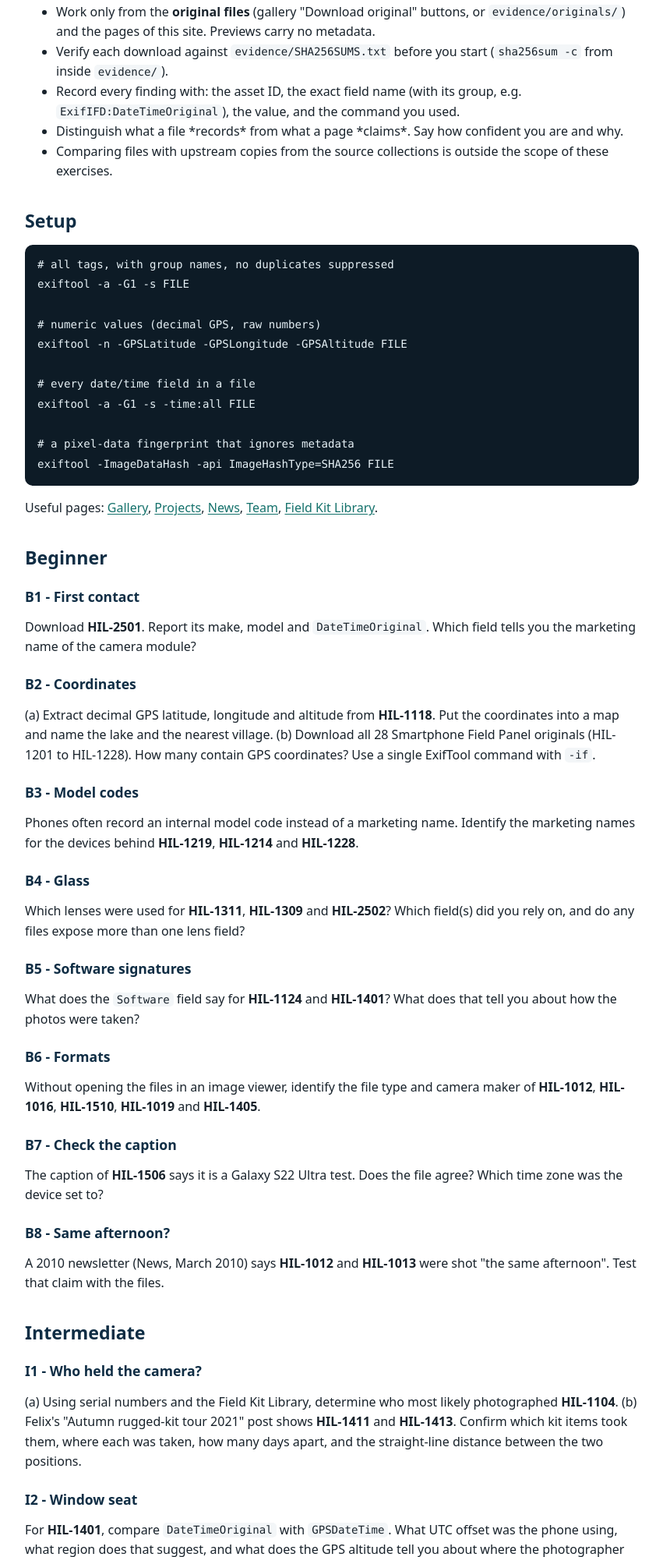
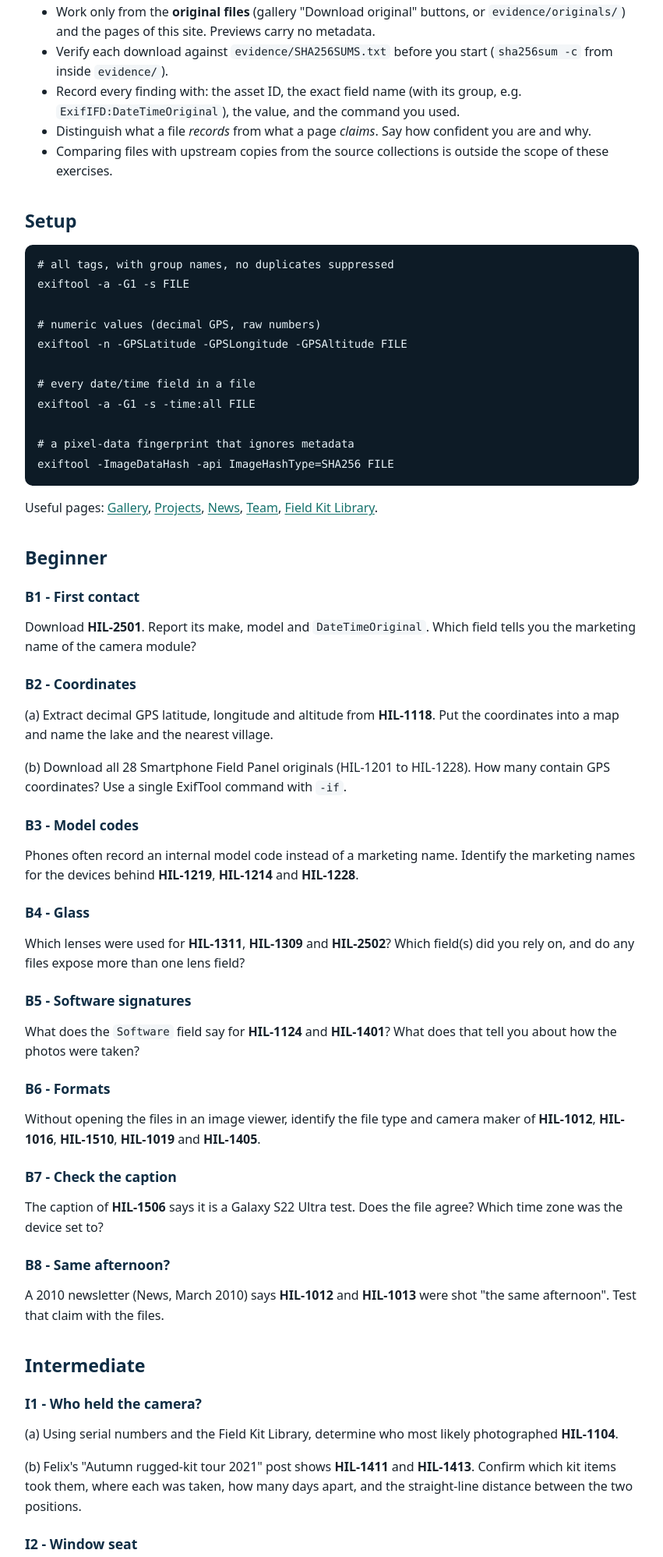
Before and after one commit to michaelelizarovcohen/halvane-imaging-labs, a plain HTML site: page docs/lab-notice/worksheet.html in a window 1280 px wide. Shown: the part 304-2301 px from the top of the page at 78% size, without its empty margins (214-1065 px from the left). Drawn offline with Linux system fonts and the light colour scheme.

Commit message:
Worksheet formatting (italics, sub-parts) and VISION citation details
Co-Authored-By: Claude Opus 5.5 <noreply@anthropic.com>

```diff
--- a/docs/lab-notice/worksheet.html
+++ b/docs/lab-notice/worksheet.html
@@ -22,7 +22,7 @@
 <section class="wrap section narrow worksheet"><h1 id="student-worksheet">Student worksheet</h1>
 <p>Halvane Imaging Labs is a fictional company built for this OSINT and digital-forensics lab. Read the <a href="index.html">lab notice</a> first.</p>
 <h2 id="ground-rules">Ground rules</h2>
-<ul><li>Work only from the <strong>original files</strong> (gallery &quot;Download original&quot; buttons, or <code>evidence/originals/</code>) and the pages of this site. Previews carry no metadata.</li><li>Verify each download against <code>evidence/SHA256SUMS.txt</code> before you start (<code>sha256sum -c</code> from inside <code>evidence/</code>).</li><li>Record every finding with: the asset ID, the exact field name (with its group, e.g. <code>ExifIFD:DateTimeOriginal</code>), the value, and the command you used.</li><li>Distinguish what a file *records* from what a page *claims*. Say how confident you are and why.</li><li>Comparing files with upstream copies from the source collections is outside the scope of these exercises.</li></ul>
+<ul><li>Work only from the <strong>original files</strong> (gallery &quot;Download original&quot; buttons, or <code>evidence/originals/</code>) and the pages of this site. Previews carry no metadata.</li><li>Verify each download against <code>evidence/SHA256SUMS.txt</code> before you start (<code>sha256sum -c</code> from inside <code>evidence/</code>).</li><li>Record every finding with: the asset ID, the exact field name (with its group, e.g. <code>ExifIFD:DateTimeOriginal</code>), the value, and the command you used.</li><li>Distinguish what a file <em>records</em> from what a page <em>claims</em>. Say how confident you are and why.</li><li>Comparing files with upstream copies from the source collections is outside the scope of these exercises.</li></ul>
 <h2 id="setup">Setup</h2>
 <pre><code># all tags, with group names, no duplicates suppressed
 exiftool -a -G1 -s FILE
@@ -40,7 +40,8 @@ exiftool -ImageDataHash -api ImageHashType=SHA256 FILE</code></pre>
 <h3 id="b1-first-contact">B1 - First contact</h3>
 <p>Download <strong>HIL-2501</strong>. Report its make, model and <code>DateTimeOriginal</code>. Which field tells you the marketing name of the camera module?</p>
 <h3 id="b2-coordinates">B2 - Coordinates</h3>
-<p>(a) Extract decimal GPS latitude, longitude and altitude from <strong>HIL-1118</strong>. Put the coordinates into a map and name the lake and the nearest village. (b) Download all 28 Smartphone Field Panel originals (HIL-1201 to HIL-1228). How many contain GPS coordinates? Use a single ExifTool command with <code>-if</code>.</p>
+<p>(a) Extract decimal GPS latitude, longitude and altitude from <strong>HIL-1118</strong>. Put the coordinates into a map and name the lake and the nearest village.</p>
+<p>(b) Download all 28 Smartphone Field Panel originals (HIL-1201 to HIL-1228). How many contain GPS coordinates? Use a single ExifTool command with <code>-if</code>.</p>
 <h3 id="b3-model-codes">B3 - Model codes</h3>
 <p>Phones often record an internal model code instead of a marketing name. Identify the marketing names for the devices behind <strong>HIL-1219</strong>, <strong>HIL-1214</strong> and <strong>HIL-1228</strong>.</p>
 <h3 id="b4-glass">B4 - Glass</h3>
@@ -55,7 +56,8 @@ exiftool -ImageDataHash -api ImageHashType=SHA256 FILE</code></pre>
 <p>A 2010 newsletter (News, March 2010) says <strong>HIL-1012</strong> and <strong>HIL-1013</strong> were shot &quot;the same afternoon&quot;. Test that claim with the files.</p>
 <h2 id="intermediate">Intermediate</h2>
 <h3 id="i1-who-held-the-camera">I1 - Who held the camera?</h3>
-<p>(a) Using serial numbers and the Field Kit Library, determine who most likely photographed <strong>HIL-1104</strong>. (b) Felix&#x27;s &quot;Autumn rugged-kit tour 2021&quot; post shows <strong>HIL-1411</strong> and <strong>HIL-1413</strong>. Confirm which kit items took them, where each was taken, how many days apart, and the straight-line distance between the two positions.</p>
+<p>(a) Using serial numbers and the Field Kit Library, determine who most likely photographed <strong>HIL-1104</strong>.</p>
+<p>(b) Felix&#x27;s &quot;Autumn rugged-kit tour 2021&quot; post shows <strong>HIL-1411</strong> and <strong>HIL-1413</strong>. Confirm which kit items took them, where each was taken, how many days apart, and the straight-line distance between the two positions.</p>
 <h3 id="i2-window-seat">I2 - Window seat</h3>
 <p>For <strong>HIL-1401</strong>, compare <code>DateTimeOriginal</code> with <code>GPSDateTime</code>. What UTC offset was the phone using, what region does that suggest, and what does the GPS altitude tell you about where the photographer was?</p>
 <h3 id="i3-the-rail-walk">I3 - The rail walk</h3>
@@ -86,7 +88,8 @@ exiftool -ImageDataHash -api ImageHashType=SHA256 FILE</code></pre>
 <h3 id="a7-reconcile-the-register">A7 - Reconcile the register</h3>
 <p>Build a table for all seven TIDEMARK-25 figures: device, serial (or internal serial), Field Kit Library tag, holder on the capture date, real capture date, and whether the <code>Artist</code> field is consistent with the register.</p>
 <h3 id="a8-clocks-and-quirks">A8 - Clocks and quirks</h3>
-<p>(a) For <strong>HIL-1104</strong>, work out the camera&#x27;s UTC offset and how far its clock drifted from GPS time. (b) <strong>HIL-1405</strong>, <strong>HIL-1409</strong> and <strong>HIL-1413</strong> each carry a <code>CreateDate</code> far from their capture date. Is this evidence of tampering? Justify your view.</p>
+<p>(a) For <strong>HIL-1104</strong>, work out the camera&#x27;s UTC offset and how far its clock drifted from GPS time.</p>
+<p>(b) <strong>HIL-1405</strong>, <strong>HIL-1409</strong> and <strong>HIL-1413</strong> each carry a <code>CreateDate</code> far from their capture date. Is this evidence of tampering? Justify your view.</p>
 <h2 id="bonus-optional-external">Bonus (optional, external)</h2>
 <h3 id="x1-reference-structures">X1 - Reference structures</h3>
 <p>The ExifTool Meta Information Repository (exiftool.org/sample_images.html) publishes real metadata from thousands of cameras with replaced pixels. Download the archive for one maker represented here (for example DJI or Canon), find a model from the same family as a Halvane file, and compare the maker-note structure. Does anything in the Halvane file look out of place? Nothing from the repository is hosted on this site.</p>
```
Also changed, not shown: docs/lab-notice/index.html (+1 -1 lines), 2 other files.
